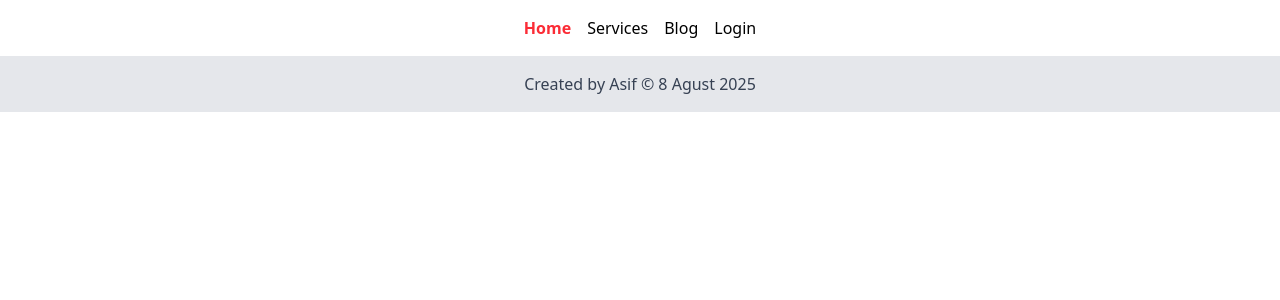
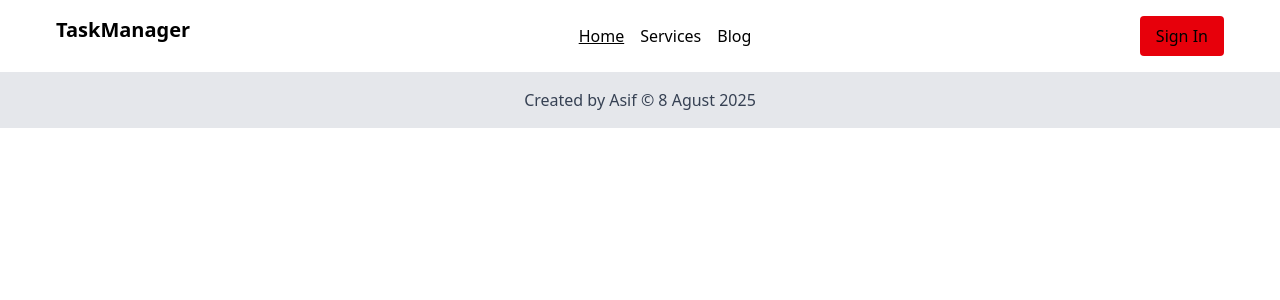
Before and after one commit to AsifMia-dev/React-App, a React (Vite) app: page / in a window 1280 px wide. Shown: the top 300 px of the page. Built offline with nearby package versions, Linux system fonts and the light colour scheme.

Commit message:
Update Navbar

```diff
--- a/src/Components/Layout.jsx
+++ b/src/Components/Layout.jsx
@@ -3,13 +3,27 @@ import Footer from "./Footer"
 function Layout(){
     return(
         <>
-                <div className=" container flex justify-center">
-
-                    <ul className="flex space-x-4 bg-white p-4 text-black">
-                        <NavItem path="/" name="Home" />
-                        <NavItem path="/services" name="Services" />
-                        <NavItem path="/blog" name="Blog" />
-                        <NavItem path="/login" name="Login" />
+                <div className="bg-gray-100 shadow-md">
+                    <ul className="flex  bg-white p-4 text-black">
+                        <div className="ml-10">
+                            <li className="toUppercase font-bold text-xl">
+                                <NavItem path="" name="TaskManager"/>
+                            </li>
+                        </div>
+                        <div className="flex space-x-4 mx-auto mt-2">
+                            <li>
+                                <NavItem path="/" name="Home" />
+                            </li>
+                            <li>
+                                <NavItem path="/services" name="Services" />
+                            </li>
+                            <li>
+                            <NavItem path="/blog" name="Blog" />
+                            </li>
+                        </div>
+                        <li className="mr-10 bg-red-600 rounded px-4 py-2">
+                            <NavItem path="/login" name="Sign In" />
+                        </li>
                     </ul>
                 </div>
             <Footer />
--- a/src/Components/NavItem.jsx
+++ b/src/Components/NavItem.jsx
@@ -9,7 +9,7 @@ function NavItem({ path, name }) {
         to={path}
       className={
         currentPath === path
-          ? "text-red-500 font-bold"
+          ? "underline"
           : "text-black hover:text-black" // or your custom hover effect
       }
     >
```
